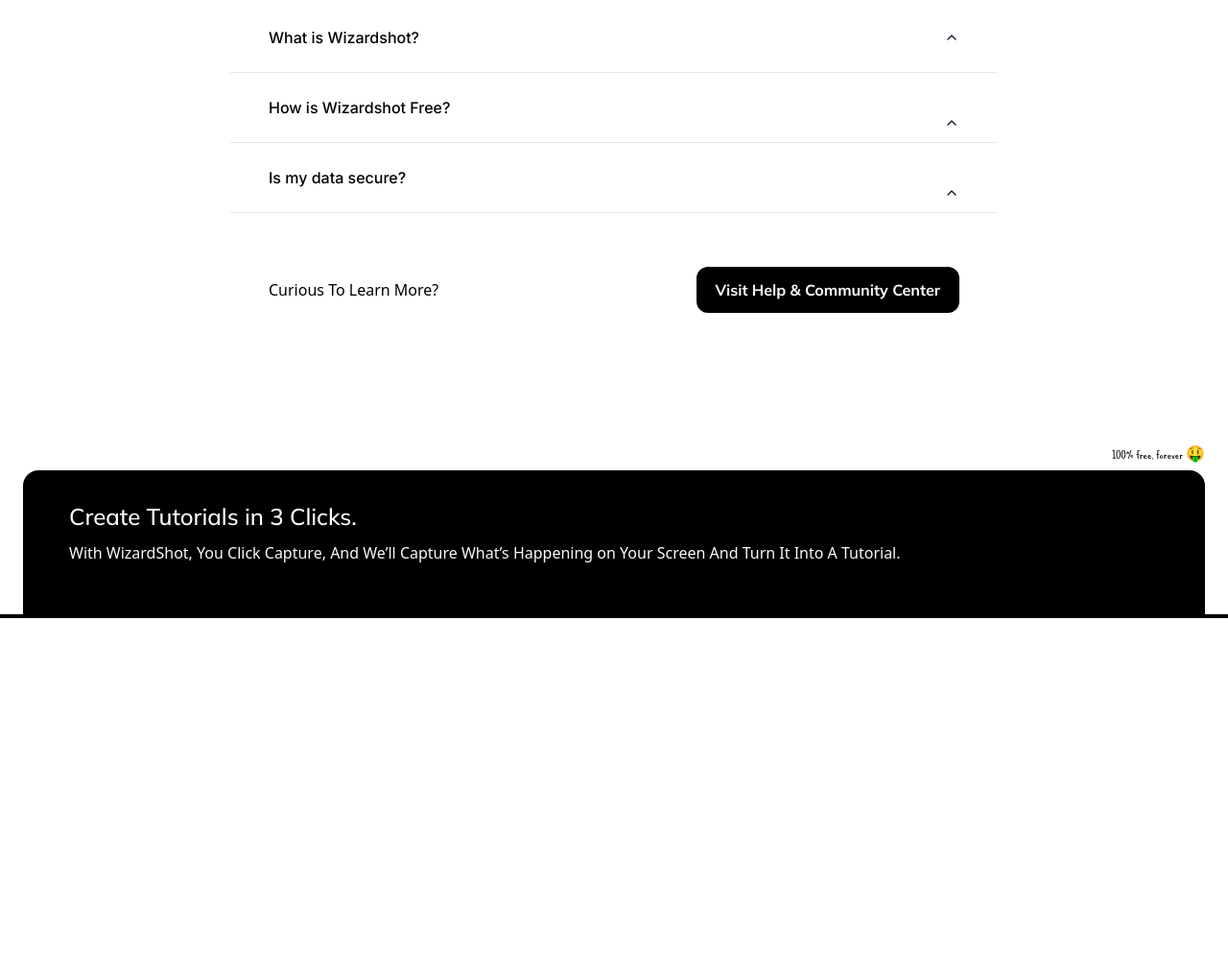
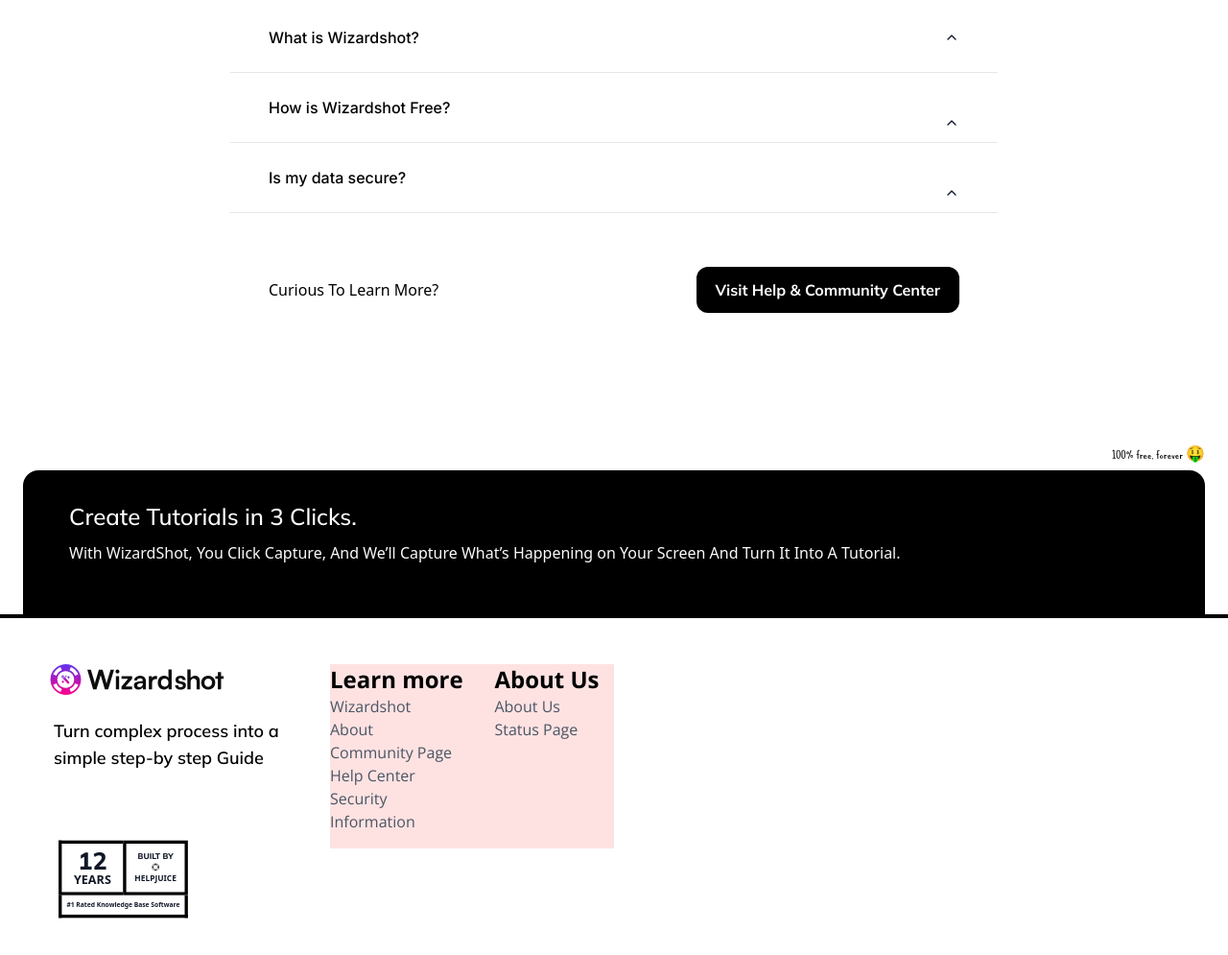
Before and after one commit to nikoescobal/helpjuice, a website built with Parcel: page src/index.html in a window 1280 px wide. Shown: the part 2897-3892 px from the top of the page at 96% size. Before the commit the page ends 3637 px from the top, so only its background shows below. Built offline with nearby package versions, Linux system fonts and the light colour scheme; files whose address does not match are found by name.

Commit message:
Added Upper and Middle Footer sections with stying and responsiveness

```diff
--- a/src/index.html
+++ b/src/index.html
@@ -243,7 +243,8 @@
         </section>
         <!-- Call to Action section  -->
         <section class="flex flex-col text-center justify-center my-40 items-center">
-            <mark class="flex h-8 gap-2 md:gap-3 lg:gap-6 custom-gradient text-gray-900 mt-7 mb-10">
+            <mark
+                class="scale-90 md:scale-100 flex h-8 gap-2 md:gap-3 lg:gap-6 custom-gradient text-gray-900 mt-7 mb-10">
 
                 <div class="flex items-center gap-[2px] tracking-tight md:tracking-normal space-x-1 md:space-x-2">
                     <h3
@@ -411,9 +412,106 @@
 
     </section>
 
-    <footer>
+    <footer class="px-12 grid lg:grid-cols-4 mb-20">
+        <!-- Upper Footer Section -->
+        <section class="relative">
+            <div class="flex-col -mt-12 mb-10">
+                <a class="flex justify-start" href="#">
+                    <img src="../assets/bigger-logo.svg" alt="" class="self-center rounded-full mx-1" />
+                </a>
+                <p class="pl-2 font-mulish font-semibold w-72 text-lg mt-6">Turn complex process into a simple step-by
+                    step
+                    Guide
+                </p>
+
+                <div class="scale-[.42] absolute -left-20 top-20">
+                    <div class="text-gray-900 flex items-center justify-start ">
+                        <div class="grid grid-cols-2 text-center">
+                            <div class="bg-white p-3 border-8 border-r-0 border-black">
+                                <h2 class="font-mulish font-extrabold text-6xl">12</h2>
+                                <h3 class="font-jakarta-plus-sans font-black text-3xl">YEARS</h3>
+                            </div>
+                            <div class="row-span-1 bg-white p-4 border-8 border-black">
+                                <h2 class="font-mulish font-extrabold text-xl">BUILT BY</h2>
+                                <img class="w-5 my-1 h-5 items-center justify-center mx-auto text-center"
+                                    src="../assets/circle.svg" alt="circle icon">
+                                <h3 class="font-jakarta-plus-sans font-black text-xl">HELPJUICE</h3>
+                            </div>
+                            <div class="col-span-2 bg-white p-3 border-8 border-t-0 border-black font-black text-base">
+                                #1
+                                Rated
+                                Knowledge Base Software
+                            </div>
+
+                        </div>
+
+                    </div>
+                </div>
+            </div>
+
+        </section>
+        <!-- Middle Footer Section -->
+        <section
+            class="grid place-items-center items-baseline lg:-mt-[3rem] bg-red-100 max-w-[30rem] grid-cols-2 mt-36 gap-4 content-center mb-20 font-mulish">
+            <ul class="flex-col justify-between items-center font-open-sans">
+                <li>
+                    <a class="text-black font-bold text-2xl hover:text-gray-900 transition duration-300 hover:underline"
+                        href="#">Learn
+                        more
+                    </a>
+                </li>
+                <li>
+                    <a class="text-gray-600 hover:text-gray-900 transition duration-300 hover:underline"
+                        href="#">Wizardshot
+                    </a>
+                </li>
+                <li>
+                    <a class="text-gray-600 hover:text-gray-900 transition duration-300 hover:underline" href="#">About
+                    </a>
+                </li>
+                <li>
+                    <a class="text-gray-600 hover:text-gray-900 transition duration-300 hover:underline" href="#">
+                        Community Page
+                    </a>
+                </li>
+                <li>
+                    <a class="text-gray-600 hover:text-gray-900 transition duration-300 hover:underline" href="#">
+                        Help Center
+                    </a>
+                </li>
+                <li>
+                    <a class="text-gray-600 hover:text-gray-900 transition duration-300 hover:underline" href="#">
+                        Security Information
+                    </a>
+                </li>
+            </ul>
+            <div>
+                <ul class="flex-col justify-between items-center font-open-sans">
+                    <li>
+                        <a class="text-black font-bold text-2xl hover:text-gray-900 transition duration-300 hover:underline"
+                            href="#">About Us
+                        </a>
+                    </li>
+                    <li>
+                        <a class="text-gray-600 hover:text-gray-900 transition duration-300 hover:underline"
+                            href="#">About Us
+                        </a>
+                    </li>
+                    <li>
+                        <a class="text-gray-600 hover:text-gray-900 transition duration-300 hover:underline"
+                            href="#">Status Page
+                        </a>
+                </ul>
+            </div>
+            </div>
+            <!-- Lower Footer Section -->
+
+            <div>
+
+            </div>
 
     </footer>
+
     <script type="text/javascript" src="./main.js"></script>
 </body>
 
--- a/tailwind.config.js
+++ b/tailwind.config.js
@@ -3,6 +3,9 @@
   content: ['./src/**/*.{html,js,ts,jsx,tsx}'],
   theme: {
     extend: {
+      scale: {
+        '.42': '.42',
+      },
       animation: {
         blob: 'blob 7s infinite',
       },
```
Also changed, not shown: assets/bigger-logo.svg (added), assets/circle.svg (added).
